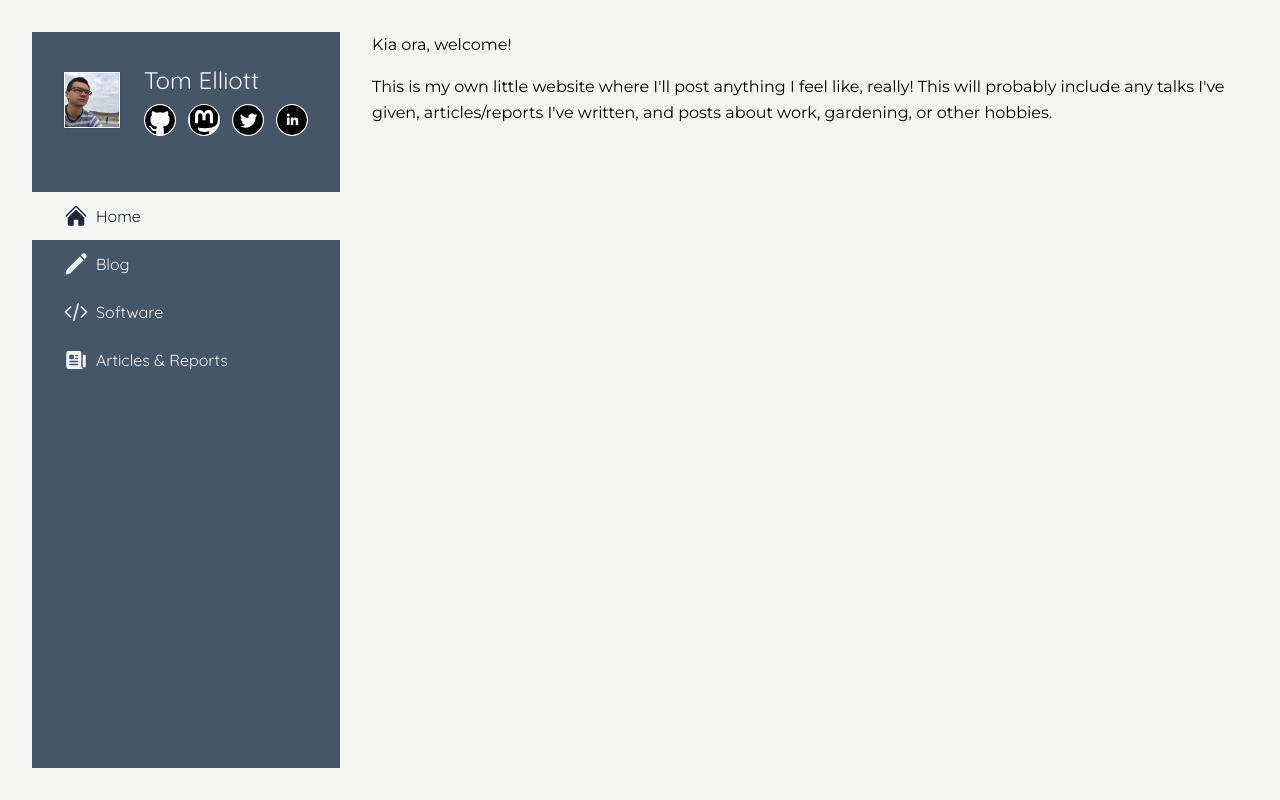
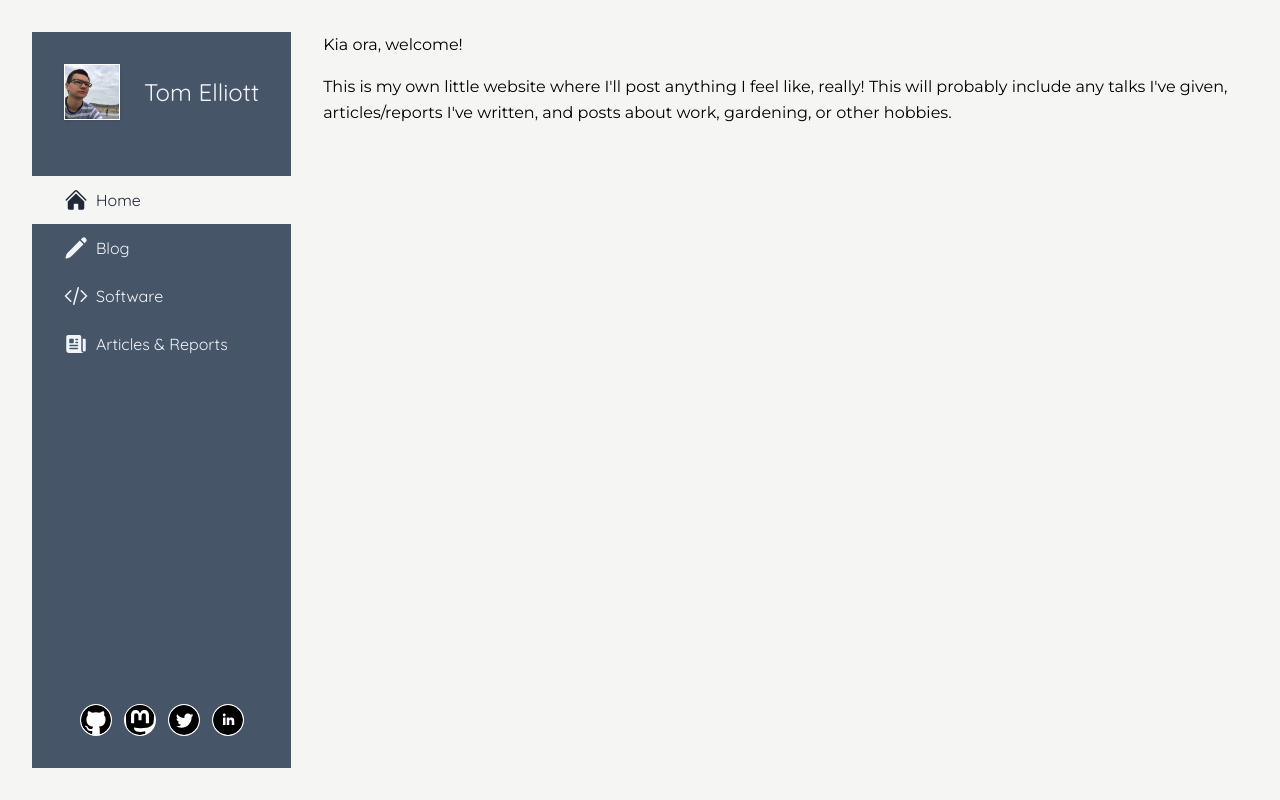
Before and after one commit to tmelliott/tmelliott.github.io, a Next.js app: page / in a window 1280 px wide. Built offline with nearby package versions, Linux system fonts and the light colour scheme; what tailwind-highlightjs would draw is missing.

Commit message:
tidy header spacing

```diff
--- a/src/app/Header.tsx
+++ b/src/app/Header.tsx
@@ -82,25 +82,6 @@ export default function Header() {
             <h1 className="text-2xl font-heading lg:hidden xl:block">
               Tom Elliott
             </h1>
-            {/* social icons */}
-            <ul className="flex lg:flex-col xl:flex-row items-center gap-3">
-              {social.map(({ name, href, icon }) => (
-                <li key={name}>
-                  <a
-                    href={href}
-                    title={name}
-                    className="relative w-4 h-4 md:w-8 md:h-8 block"
-                  >
-                    <Image
-                      src={`/icons/${icon}.svg`}
-                      alt={name}
-                      fill={true}
-                      className="bg-white rounded-full p-[1px] "
-                    />
-                  </a>
-                </li>
-              ))}
-            </ul>
           </div>
         </hgroup>
 
@@ -108,8 +89,8 @@ export default function Header() {
         <div className="lg:hidden">Menu</div>
       </div>
 
-      <nav className="hidden lg:block w-full">
-        <ul className="flex flex-col items-start w-full flex-wrap">
+      <nav className="hidden h-full lg:flex w-full flex-col">
+        <ul className="flex flex-col items-start w-full flex-wrap flex-1">
           {navItems.map(({ name, href, Icon }) => (
             <li
               key={href}
@@ -145,6 +126,26 @@ export default function Header() {
             </li>
           ))}
         </ul>
+
+        {/* social icons */}
+        <ul className="flex lg:flex-col xl:flex-row items-center gap-3 w-full justify-center p-8">
+          {social.map(({ name, href, icon }) => (
+            <li key={name}>
+              <a
+                href={href}
+                title={name}
+                className="relative w-4 h-4 md:w-8 md:h-8 block"
+              >
+                <Image
+                  src={`/icons/${icon}.svg`}
+                  alt={name}
+                  fill={true}
+                  className="bg-white rounded-full p-[1px] "
+                />
+              </a>
+            </li>
+          ))}
+        </ul>
       </nav>
     </header>
   );
--- a/src/app/layout.tsx
+++ b/src/app/layout.tsx
@@ -24,9 +24,9 @@ export default function RootLayout({
         head.tsx. Find out more at https://beta.nextjs.org/docs/api-reference/file-conventions/head
       */}
       <head />
-      <body className="font-body bg-stone-100 flex flex-col lg:flex-row p-8 gap-8 h-screen ">
+      <body className="font-body bg-stone-100 flex flex-col lg:flex-row md:p-8 gap-8 h-screen ">
         <Header />
-        <main className="flex-1 lg:h-full lg:overflow-y-scroll">
+        <main className="flex-1 lg:h-full lg:overflow-y-scroll px-8 md:px-0">
           {children}
         </main>
       </body>
```
